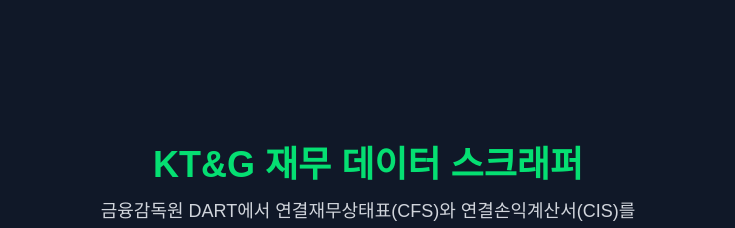
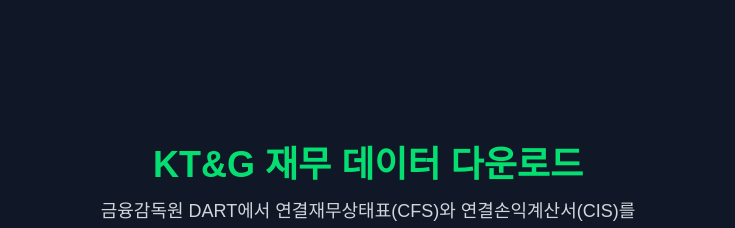
Before and after one commit to sngwonkim/opendart_scrapper_fe, a Next.js app: page / in a window 1280 px wide. Shown: the top 228 px of the page, without its empty margins (272-1007 px from the left). Built offline with nearby package versions, Linux system fonts and the light colour scheme.

Commit message:
enhance Layout2

```diff
--- a/app/page.tsx
+++ b/app/page.tsx
@@ -111,7 +111,7 @@
       <div className="w-full max-w-2xl"> {/* max-w-lg -> max-w-2xl로 너비 확장 */}
         <header className="mb-10 text-center">
           <h1 className="text-4xl font-extrabold mb-3 text-green-400"> {/* 폰트 강조 */}
-            KT&G 재무 데이터 스크래퍼
+            KT&G 재무 데이터 다운로드
           </h1>
           <p className="text-gray-300 text-lg">
             금융감독원 DART에서 연결재무상태표(CFS)와 연결손익계산서(CIS)를
```
